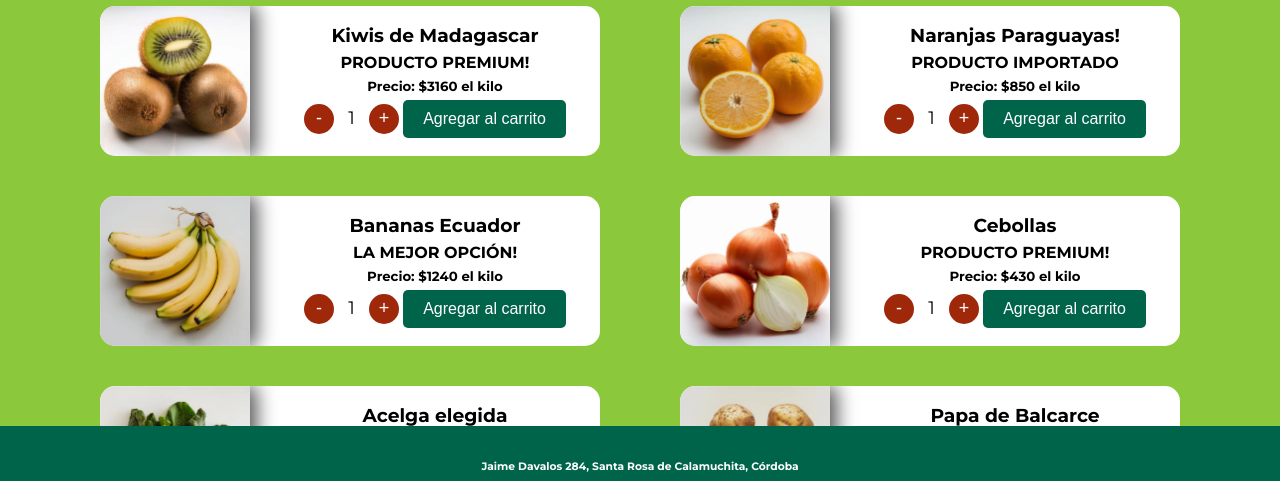
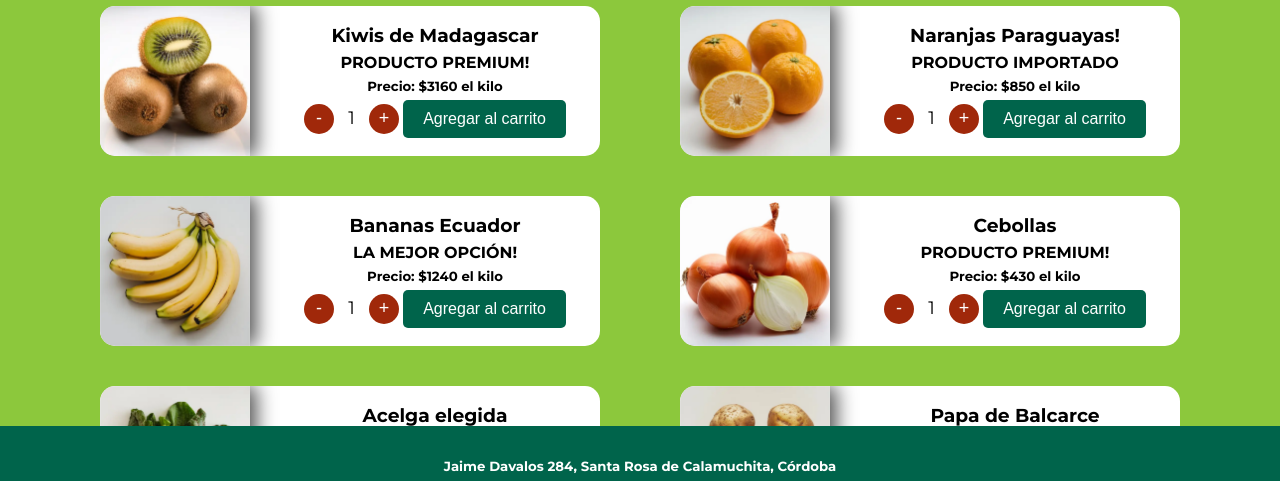
Before and after one commit to WaldoAriel/carrito-verduleria, a plain HTML site: page index.html in a window 1280 px wide. Shown: the part 294-775 px from the top of the page. Drawn offline with Linux system fonts and the light colour scheme.

Commit message:
final 93524

```diff
--- a/index.html
+++ b/index.html
@@ -152,7 +152,7 @@
     </div>
 
     <footer>
-        <h6>Jaime Davalos 284, Santa Rosa de Calamuchita, Córdoba</h6>
+        <h5>Jaime Davalos 284, Santa Rosa de Calamuchita, Córdoba</h5>
     </footer>
     <script src="script.js"></script>
 </body>
--- a/script.js
+++ b/script.js
@@ -1,3 +1,5 @@
+//Verduleros: Ivan Nieva, Juan Ordoñez, Waldo Fernández
+
 class ProductoBase {
     constructor(nombre, precio, imagen, id){
         this.id = id;
@@ -142,13 +144,13 @@ function eliminarDelCarrito(productoId) {
     const index = carrito.findIndex(item => item.id === productoId);
     if (index !== -1) {
         const item = carrito[index];
-        console.log(carrito)
         totalPrecio -= item.precio * item.cantidad;
         carrito.splice(index, 1);
         guardarCarritoEnStorage();
         actualizarCarrito();
     };
 };
+
 
 // Agregar un escuchador al div del carrito para que abra cuando se hace click
 const carritoIcono = document.getElementById('barraCarrito');
```
